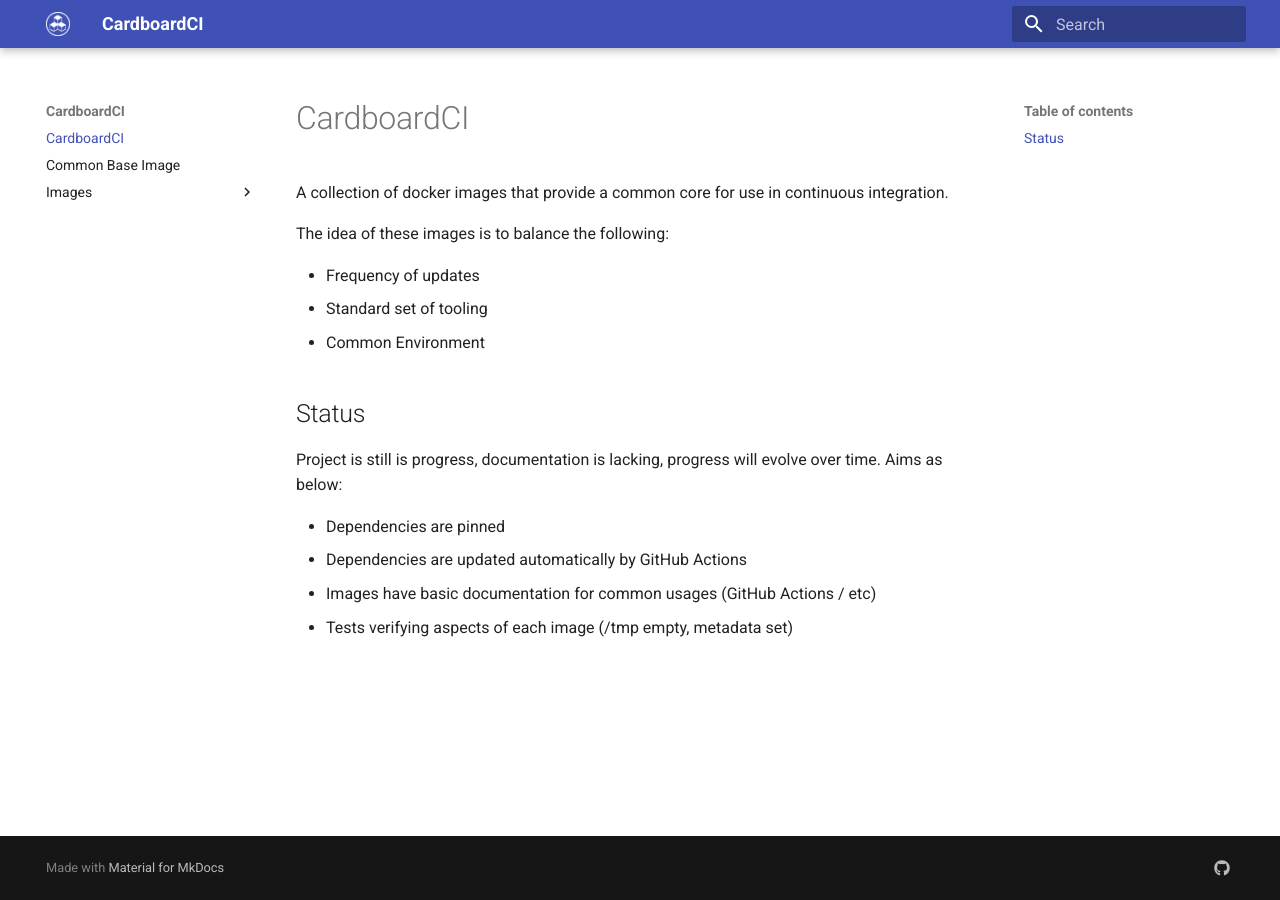
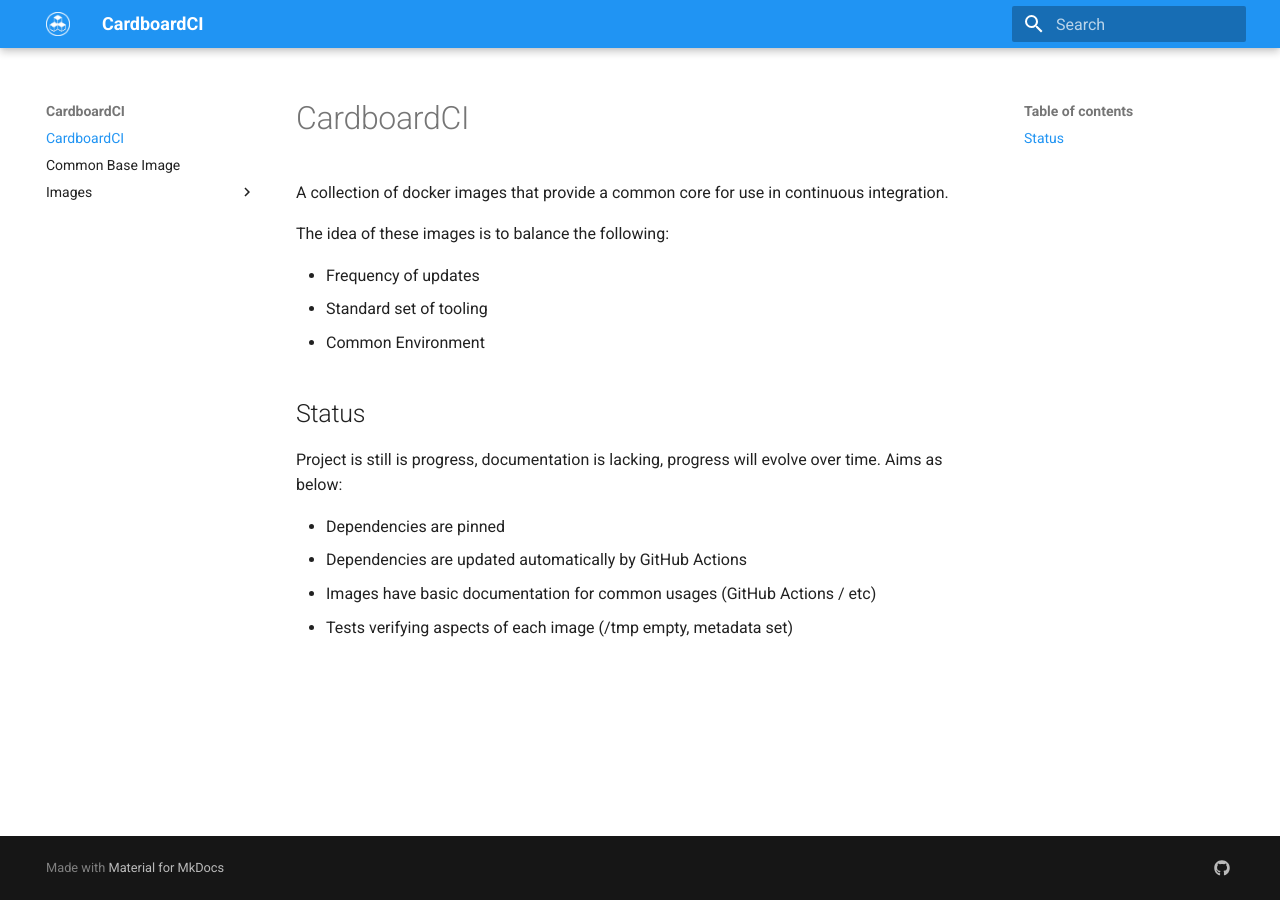
Before and after one commit to cardboardci/dockerfiles, an MkDocs documentation site: the page built from docs/www/README.md, in a window 1280 px wide. Built offline with MkDocs 1.6.1 and Material for MkDocs 9.7.7, drawn with Linux system fonts in a browser that asks for light colours.

Commit message:
Blue for site

```diff
--- a/docs/mkdocs.yml
+++ b/docs/mkdocs.yml
@@ -10,7 +10,7 @@ theme:
   logo: assets/logo.png
   language: 'en'
   palette:
-    primary: 'indigo'
+    primary: 'blue'
     accent: 'white'
 extra:
   search:
```
